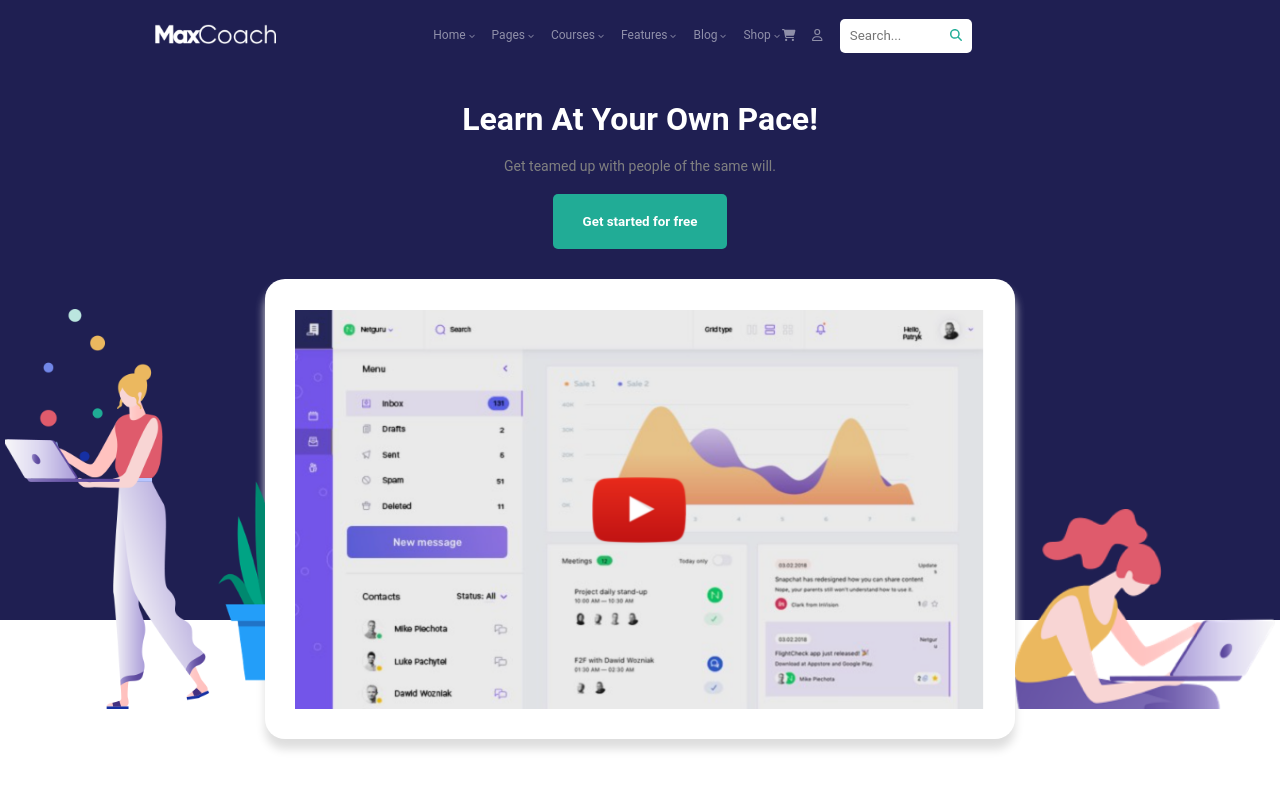
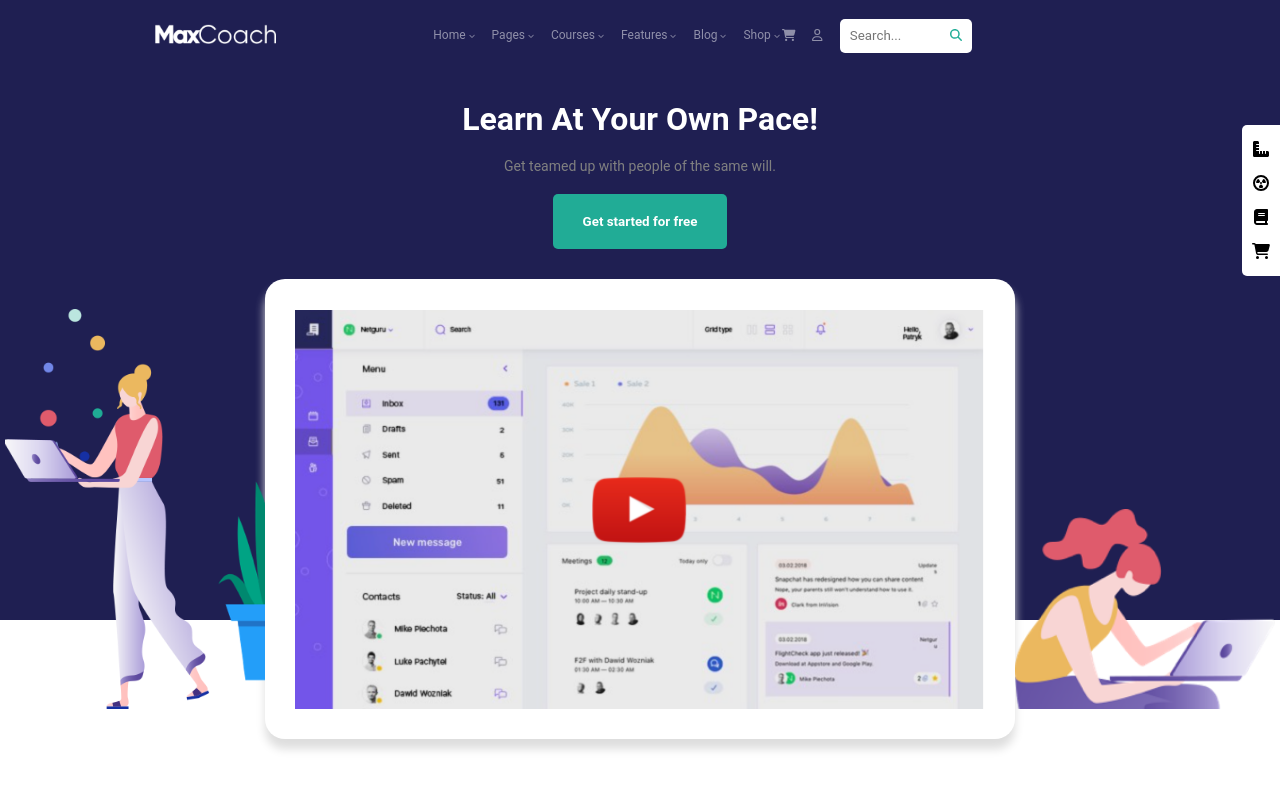
Before and after one commit to francesco-abritta/proj-html-vuejs, a Vue app: page / in a window 1280 px wide. Shown: the top 800 px of the page. Built offline with nearby package versions, Linux system fonts and the light colour scheme.

Commit message:
aggiunto piccolo menu sul jumbo

```diff
--- a/src/components/sections/Jumbotron.vue
+++ b/src/components/sections/Jumbotron.vue
@@ -9,7 +9,12 @@
             <div class="center"><img src="../../assets/img1/video-screen.png" alt=""></div>
             <div class="right"><img src="../../assets/img1/home-6-hero-right-person.png" alt=""></div>
           </div>
-
+          <div class="sideMenu">
+              <div><i class="fa-solid fa-ruler-combined"></i></div>
+              <div><i class="fa-solid fa-circle-radiation"></i></div>
+              <div><i class="fa-solid fa-book"></i></div>
+              <div><i class="fa-solid fa-cart-shopping"></i></div>
+          </div>
       </div>
   </div>
 </template>
@@ -28,6 +33,21 @@ export default {
       height: 550px;
       text-align: center;
       padding-top: 30px;
+      position: relative;
+
+      .sideMenu{
+          color: black;
+          position: absolute;
+          right: 0;
+          top: 10%;
+          padding: 0px 10px;
+          background: white;
+          border-radius: 5px 0px 0px 5px;
+
+          div{
+              margin: 15px 0;
+          }
+      }
       p{
           font-size: 14px;
           color: grey;
```
